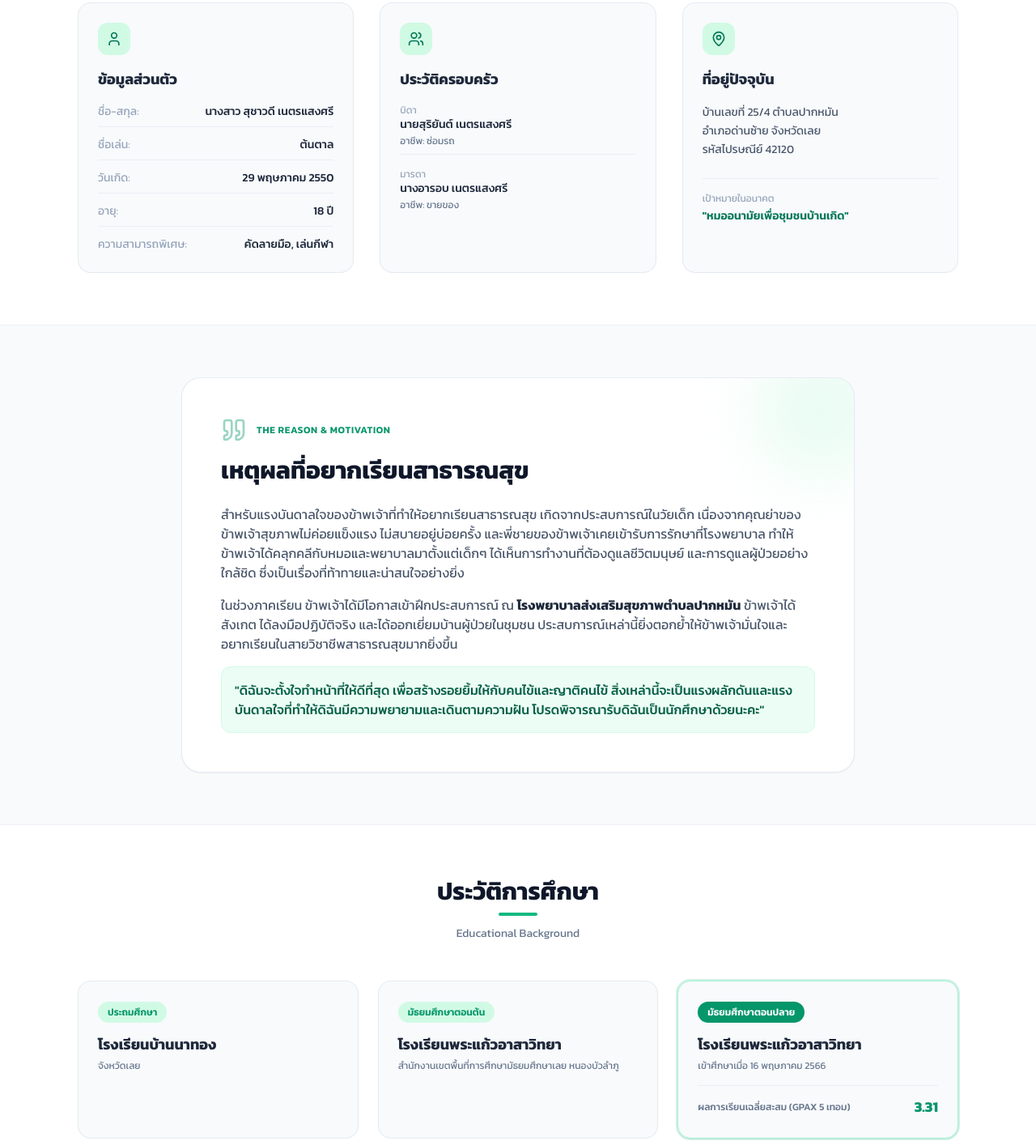
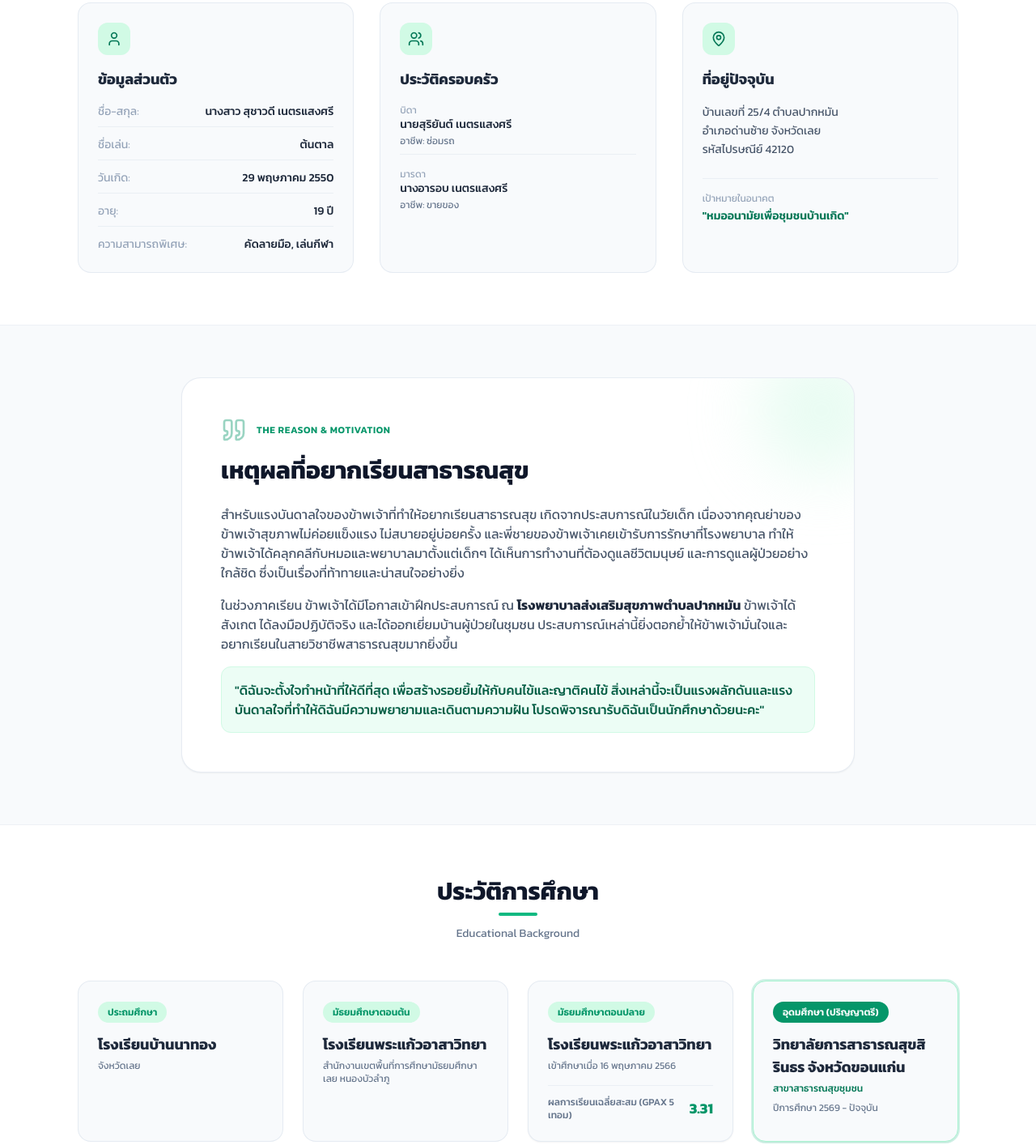
Before and after one commit to 69202302095/suchawadee, a plain HTML site: page index.html in a window 1280 px wide. Shown: the part 846-2260 px from the top of the page at 81% size. Drawn offline with nearby package versions, Linux system fonts and the light colour scheme.

Commit message:
Update index.html

```diff
--- a/index.html
+++ b/index.html
@@ -159,7 +159,7 @@
                         </li>
                         <li class="flex justify-between border-b border-slate-200/60 pb-2">
                             <span class="text-slate-400">อายุ:</span>
-                            <span class="font-medium text-slate-800">18 ปี</span>
+                            <span class="font-medium text-slate-800">19 ปี</span>
                         </li>
                         <li class="flex justify-between">
                             <span class="text-slate-400">ความสามารถพิเศษ:</span>
@@ -245,7 +245,7 @@
                 <p class="text-slate-500 text-sm mt-3">Educational Background</p>
             </div>
 
-            <div class="grid grid-cols-1 md:grid-cols-3 gap-6">
+            <div class="grid grid-cols-1 md:grid-cols-2 lg:grid-cols-4 gap-6">
                 <!-- ประถม -->
                 <div class="bg-slate-50 p-6 rounded-2xl border border-slate-200/80 relative">
                     <span class="text-xs font-semibold text-emerald-600 bg-emerald-100 px-3 py-1 rounded-full">ประถมศึกษา</span>
@@ -261,14 +261,22 @@
                 </div>
 
                 <!-- ม.ปลาย -->
-                <div class="bg-slate-50 p-6 rounded-2xl border border-emerald-200 ring-2 ring-emerald-500/20 relative shadow-sm">
-                    <span class="text-xs font-semibold text-white bg-emerald-600 px-3 py-1 rounded-full">มัธยมศึกษาตอนปลาย</span>
+                <div class="bg-slate-50 p-6 rounded-2xl border border-slate-200/80 relative shadow-sm">
+                    <span class="text-xs font-semibold text-emerald-600 bg-emerald-100 px-3 py-1 rounded-full">มัธยมศึกษาตอนปลาย</span>
                     <h3 class="text-lg font-bold text-slate-800 mt-4 mb-1">โรงเรียนพระแก้วอาสาวิทยา</h3>
                     <p class="text-xs text-slate-500">เข้าศึกษาเมื่อ 16 พฤษภาคม 2566</p>
                     <div class="mt-4 pt-3 border-t border-slate-200/60 flex items-center justify-between">
                         <span class="text-xs font-medium text-slate-500">ผลการเรียนเฉลี่ยสะสม (GPAX 5 เทอม)</span>
                         <span class="text-lg font-bold text-emerald-600">3.31</span>
                     </div>
+                </div>
+
+                <!-- ปริญญาตรี -->
+                <div class="bg-slate-50 p-6 rounded-2xl border border-emerald-200 ring-2 ring-emerald-500/20 relative shadow-sm">
+                    <span class="text-xs font-semibold text-white bg-emerald-600 px-3 py-1 rounded-full">อุดมศึกษา (ปริญญาตรี)</span>
+                    <h3 class="text-lg font-bold text-slate-800 mt-4 mb-1">วิทยาลัยการสาธารณสุขสิรินธร จังหวัดขอนแก่น</h3>
+                    <p class="text-xs text-emerald-700 font-medium mt-1">สาขาสาธารณสุขชุมชน</p>
+                    <p class="text-xs text-slate-500 mt-2">ปีการศึกษา 2569 - ปัจจุบัน</p>
                 </div>
             </div>
         </div>
```
